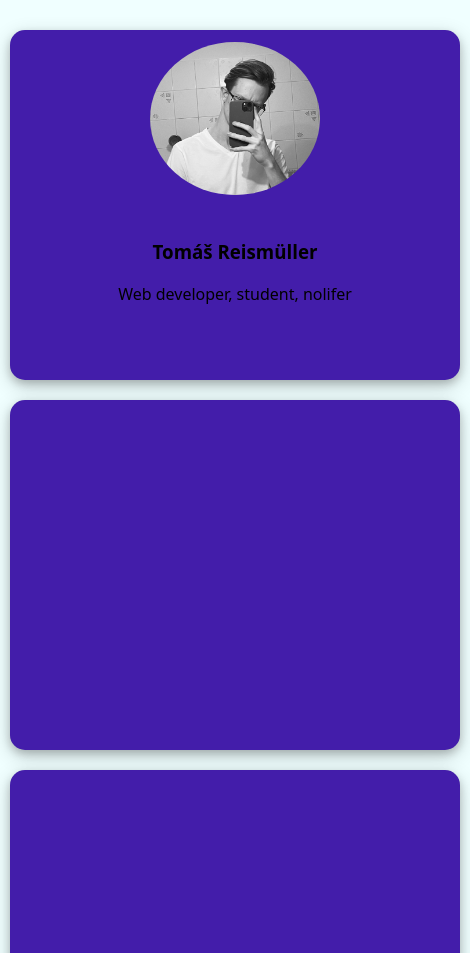
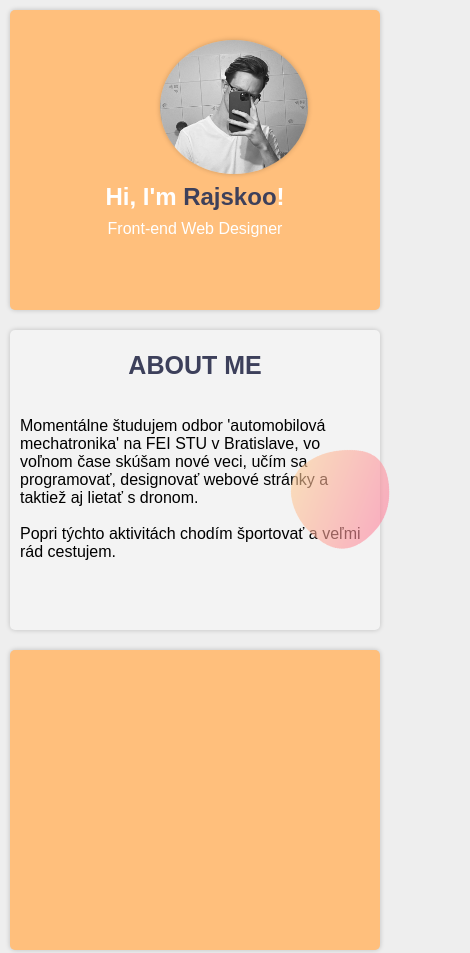
Before and after one commit to Rajskoo/portfolio, a plain HTML site: page index.html in a window 390 px wide. Shown: the top 953 px of the page, 470 px wide, since content can reach past the window. Drawn offline with Linux system fonts and the light colour scheme.

Commit message:
Updated portfolio website

```diff
--- a/assets/style/style.css
+++ b/assets/style/style.css
@@ -1,91 +1,70 @@
+
 * {
     margin-left: auto;
     margin-right: auto;
 
-    font-family: system-ui, -apple-system, BlinkMacSystemFont, 'Segoe UI', Roboto, Oxygen, Ubuntu, Cantarell, 'Open Sans', 'Helvetica Neue', sans-serif;
+    font-family: 'Ubuntu', '微軟正黑體', sans-serif;
 }
 
 body {
-    background-color: azure;
+  margin: 0;
+  padding: 0;
+  background: #eee;
 }
 
-header .main, article .main, section .main, footer .main {
-    border-radius: 15px;
-
-    width: 600px;
-    min-height: 350px;
-
-    background-color: rgb(67, 29, 170);
-    box-shadow: 0 4px 8px 0 rgba(0, 0, 0, 0.2), 0 6px 20px 0 rgba(0, 0, 0, 0.19);
+.row {
+  width: 100%;
+  display: flex;
+  justify-content: center;
+  flex-wrap: wrap;
 }
 
-table.main-table {
-    margin-top: 5%;
-    border-collapse: collapse;
-    table-layout: fixed;
+.card1 {
+  background-color: #FFBF7C;
+  position: relative;
+  flex: 1;
+  max-width: 500px;
+  height: 300px;
+  margin: 10px;
+  border-radius: 5px;
+  box-shadow: 0 0 5px rgba(0, 0, 0, 0.2);
 }
 
-  table.main-table td {
-    padding: .625em;
-    text-align: center;
+.card2 {
+  background-color: #FECB96;
+  position: relative;
+  flex: 1;
+  max-width: 760px;
+  height: 300px;
+  margin: 10px;
+  border-radius: 5px;
+  box-shadow: 0 0 5px rgba(0, 0, 0, 0.2);
 }
 
-  @media screen and (max-width: 1312px) {
-
-    header .main, article .main, section .main, footer .main {
-        width: 550px;
+.card3 {
+  background-color: #FFD6AC;
+  position: relative;
+  flex: 1;
+  max-width: 1540px;
+  height: 300px;
+  margin: 10px;
+  border-radius: 5px;
+  box-shadow: 0 0 5px rgba(0, 0, 0, 0.2);
 }
 
-    table.main-table caption {
-      font-size: 1.3em;
+@media (max-width: 992px) {
+  .card1 {
+    flex: 100%;
+    max-width: 600px;
   }
 
-    table.main-table tr {
-      display: block;
+  .card2 {
+    flex: 100%;
+    max-width: 600px;
   }
 
-    table.main-table td {
-      display: block;
-    }
-
-    table.main-table td::before {
-      content: attr(data-label);
-      float: left;
-      font-weight: bold;
-      text-transform: uppercase;
-    }
-
-    table.main-tablee td:last-child {
-      border-bottom: 0;
+  .card3 {
+    flex: 100%;
+    max-width: 600px;
   }
 }
-
-  @media screen and (max-width: 688px) {
-
-    header .main, article .main, section .main, footer .main {
-        width: 450px;
-    }
-
-    table.main-table caption {
-      font-size: 1.3em;
-    }
-
-    table.main-table tr {
-      display: block;
-    }
-
-    table.main-table td {
-      display: block;
-    }
-
-    table.main-table td::before {
-      content: attr(data-label);
-      float: left;
-      font-weight: bold;
-      text-transform: uppercase;
-    }
-
-    table.main-table td:last-child {
-      border-bottom: 0;
-    }
-  }
--- a/index.html
+++ b/index.html
@@ -10,61 +10,32 @@
 </head>
 <body>
 
-    <table class="main-table">
-        <tr>
-            <td>
-                <header>
+    <div class="container">
+        <div class="row">
+            <div class="card1">
+                <img src="./assets/images/rajskoo.jpg" width="40%" style="border-radius: 50%; margin-left: 150px; margin-top: 30px; box-shadow: 0 0 5px rgba(0, 0, 0, 0.2);">
+                <h2 style="text-align: center; color: #ffffff; position: relative; bottom: 15px;">Hi, I'm <span class="name" style="color: #3d405b;">Rajskoo</span>!</h2>
+                <p style="text-align: center; color: #ffffff; position: relative; bottom: 25px;">Front-end Web Designer</p>
+            </div>
+            <div class="card1" style="background-color: #F3F3F3;">
+                <h2 style="text-align: center; font-size: 25px; color: #3d405b;">ABOUT ME <br></h2>
+                <p style="text-align: left; margin-left: 10px; margin-right: 10px; position: absolute;">Momentálne študujem odbor 'automobilová mechatronika' na FEI STU v Bratislave, vo voľnom čase skúšam nové veci, učím sa programovať, designovať webové stránky a taktiež aj lietať s dronom. <br><br>
+                 Popri týchto aktivitách chodím športovať a veľmi rád cestujem.</p>
 
-                    <div class="main">
+                 <img src="./assets/images/blob.png" width="40%" style="opacity: 0.6; position: relative; left: 250px; top: 20px; transform: rotate(20deg);">
+            </div>
+            <div class="card1"></div>
+        </div>
 
-                        <table>
-                            <tr>
-                                <div class="img"><td><img src="./assets/images/rajskoo.jpg" width="40%" style="border-radius: 50%;"></td></div>
-                                <td>
-                                    <h3>Tomáš Reismüller</h3>
-                                    <p>Web developer, student, nolifer</p>
-                                </td>
-                            </tr>
-                        </table>
+        <div class="row">
+            <div class="card2"></div>
+            <div class="card2"></div>
+        </div>
 
-                    </div>
-
-                </header>
-            </td>
-
-            <td>
-                <section>
-
-                    <div class="main">
-
-                    </div>
-
-                </section>
-            </td>
-        </tr>
-
-        <tr>
-            <td>
-                <article>
-
-                    <div class="main">
-
-                    </div>
-
-                </article>
-            </td>
-
-            <td>
-                <footer>
-
-                    <div class="main">
-
-                    </div>
-
-                </footer>
-            </td>
-        </tr>
-    </table>
+        <div class="row">
+            <div class="card3"></div>
+        </div>
+    </div>
 
 </body>
 </html>
```
Also changed, not shown: assets/images/blob.png (added). Lines whose indentation alone changed are shown as unchanged.
